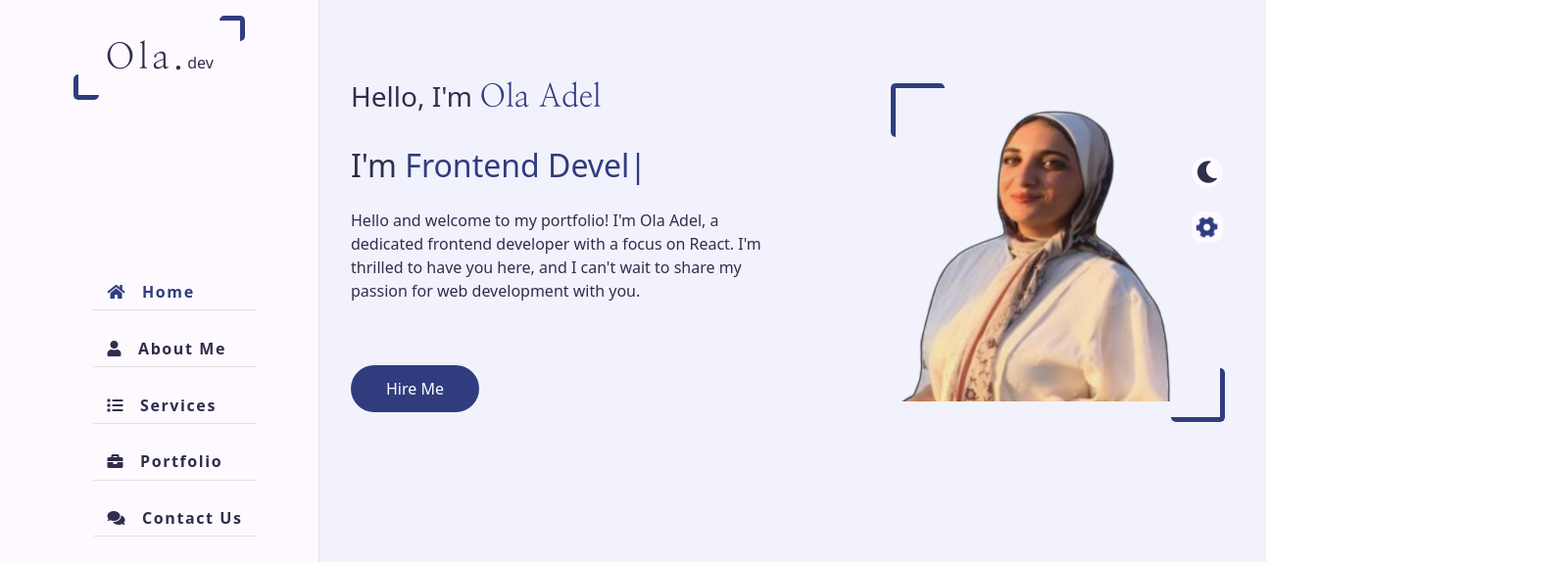
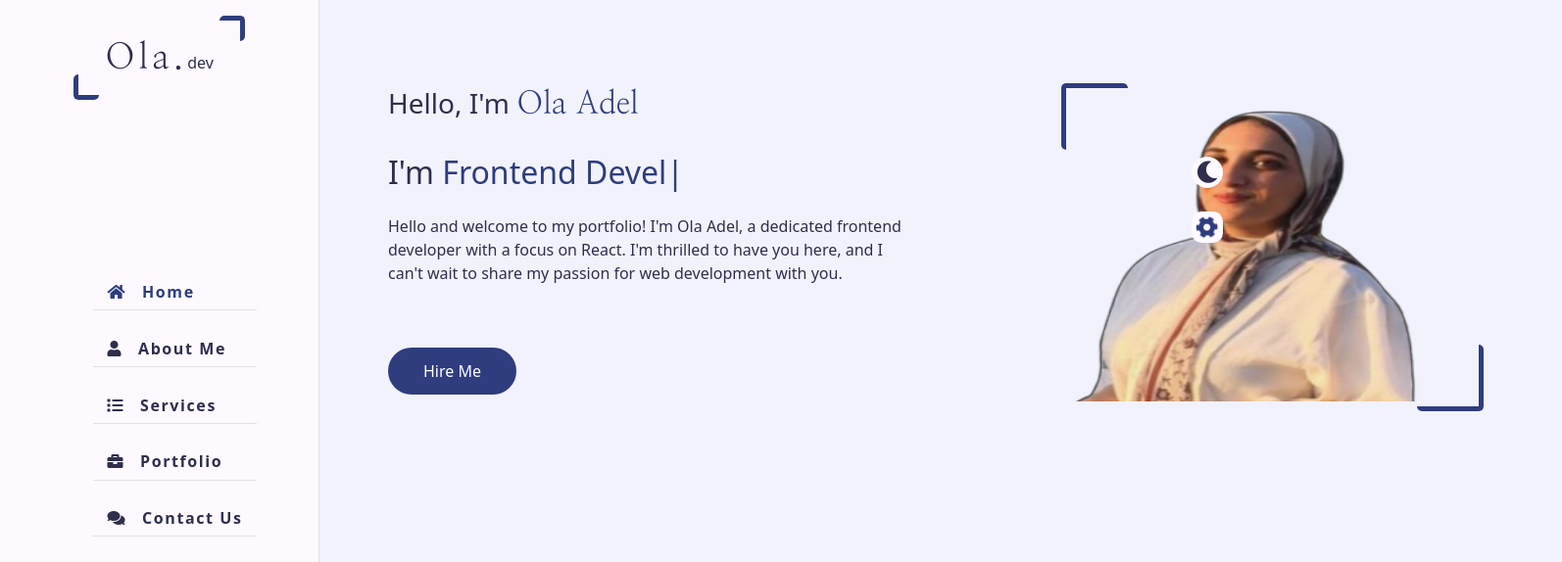
Before and after one commit to olaa30-j/Portfolio-react-verision, a React (Vite) app: page / in a window 1280 px wide. Shown: the top 574 px of the page at 98% size, 1594 px wide, since content can reach past the window. Built offline with nearby package versions, Linux system fonts and the light colour scheme; a web font is replaced by a local one.

Commit message:
update home section

```diff
--- a/src/components/about/About.jsx
+++ b/src/components/about/About.jsx
@@ -74,7 +74,7 @@ const About = () => {
 
                                         <div className="row">
                                             <div className={styles.about_btns}>
-                                                <Link to="./assets/Ola-Adel-ELsayed-Mohamed--Resume.pdf" className="btn_ btn-hire">Download CV</Link>
+                                                <Link to="/assets/Ola-Adel-Elsayed.pdf" className="btn_ btn-hire">Download CV</Link>
                                                 <Link to="https://www.linkedin.com/in/ola-adel-724b76203/" className="btn_ btn-hire">Hire Me</Link>
                                             </div>
                                         </div>
--- a/src/components/contact/Contact.jsx
+++ b/src/components/contact/Contact.jsx
@@ -1,3 +1,4 @@
+import { Link } from 'react-router-dom'
 import styles from './contact.module.css'
 
 const Contact = () => {
@@ -39,7 +40,7 @@ const Contact = () => {
                             <div className={styles.contact_content}>
                                 <div className={styles.icon}><i className="fa fa-globe-europe"></i></div>
                                 <h5>Visit Our Website</h5>
-                                <a href="#" target="_blank">www.oladel.net</a>
+                                <Link to="#" target="_blank">www.oladel.net</Link>
                             </div>
                         </div>
                     </div>
--- a/src/components/home/Home.jsx
+++ b/src/components/home/Home.jsx
@@ -32,7 +32,7 @@ const Home = () => {
 
     return (
         <section className="col-lg-9  col-sm-12">
-            <div className={`${styles.home} section active`} >
+            <div className={`${styles.home} section`} >
                 {/* ---------- Mode Button -------------- */}
                 <a id="mode_button"><i className={`mode fa ${ mode === 'dark' ? 'fa-sun' : 'fa-moon'}`} onClick={()=>handleDarkMode()}></i></a>
                 {/* ---------- Theme Button -------------- */}
--- a/src/components/home/home.module.css
+++ b/src/components/home/home.module.css
@@ -1,12 +1,10 @@
-.main_content {
-    padding-left: 25%;
-}
-
 .home {
-    min-width: 100vh;
+    min-width: 100vw;
     display: flex;
     color: var(--text-dark-d);
     padding: 1rem;
+    min-height: 100vh;
+    np
 }
 
 /* Home Content */
```
Also changed, not shown: 1 other file (tests, documents, lock files or other folders).
